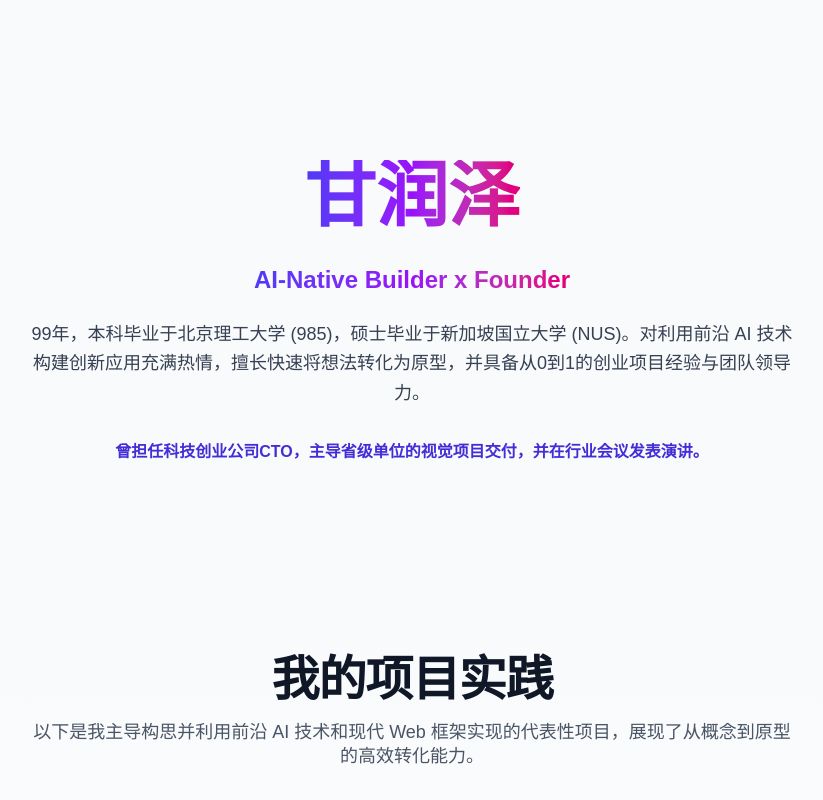
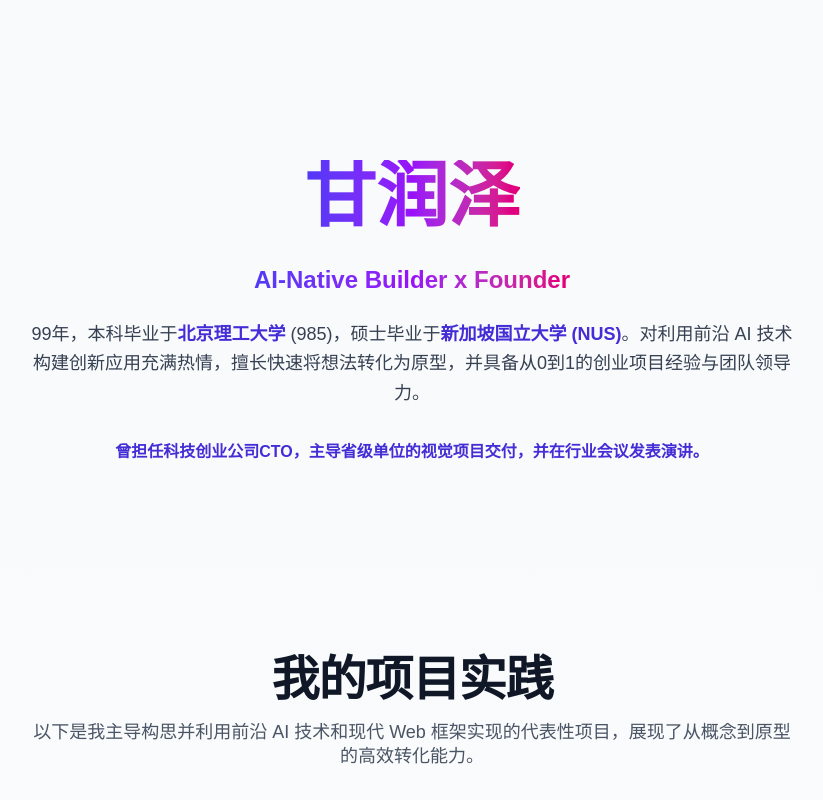
Before and after one commit to GSSfearless/portfolio, a Next.js app: page / in a window 1280 px wide. Shown: the top 800 px of the page, without its empty margins (228-1051 px from the left). Built offline with nearby package versions, Linux system fonts and the light colour scheme.

Commit message:
学历强调

```diff
--- a/src/app/page.tsx
+++ b/src/app/page.tsx
@@ -61,7 +61,23 @@ export default function Home() {
           className="max-w-3xl text-gray-700 mb-6 text-base sm:text-lg leading-relaxed"
           variants={heroItemVariants}
         >
-          99年，本科毕业于北京理工大学 (985)，硕士毕业于新加坡国立大学 (NUS)。对利用前沿 AI 技术构建创新应用充满热情，擅长快速将想法转化为原型，并具备从0到1的创业项目经验与团队领导力。
+          99年，本科毕业于
+          <a
+            href="https://www.bit.edu.cn/"
+            target="_blank"
+            rel="noopener noreferrer"
+            className="font-bold text-indigo-700 hover:text-indigo-500 transition-colors duration-200"
+          >
+            北京理工大学
+          </a> (985)，硕士毕业于
+          <a
+            href="https://nus.edu.sg/"
+            target="_blank"
+            rel="noopener noreferrer"
+            className="font-bold text-indigo-700 hover:text-indigo-500 transition-colors duration-200"
+          >
+            新加坡国立大学 (NUS)
+          </a>。对利用前沿 AI 技术构建创新应用充满热情，擅长快速将想法转化为原型，并具备从0到1的创业项目经验与团队领导力。
         </motion.p>
         <motion.p
           className="max-w-3xl text-base text-indigo-700 font-semibold mt-2"
```
